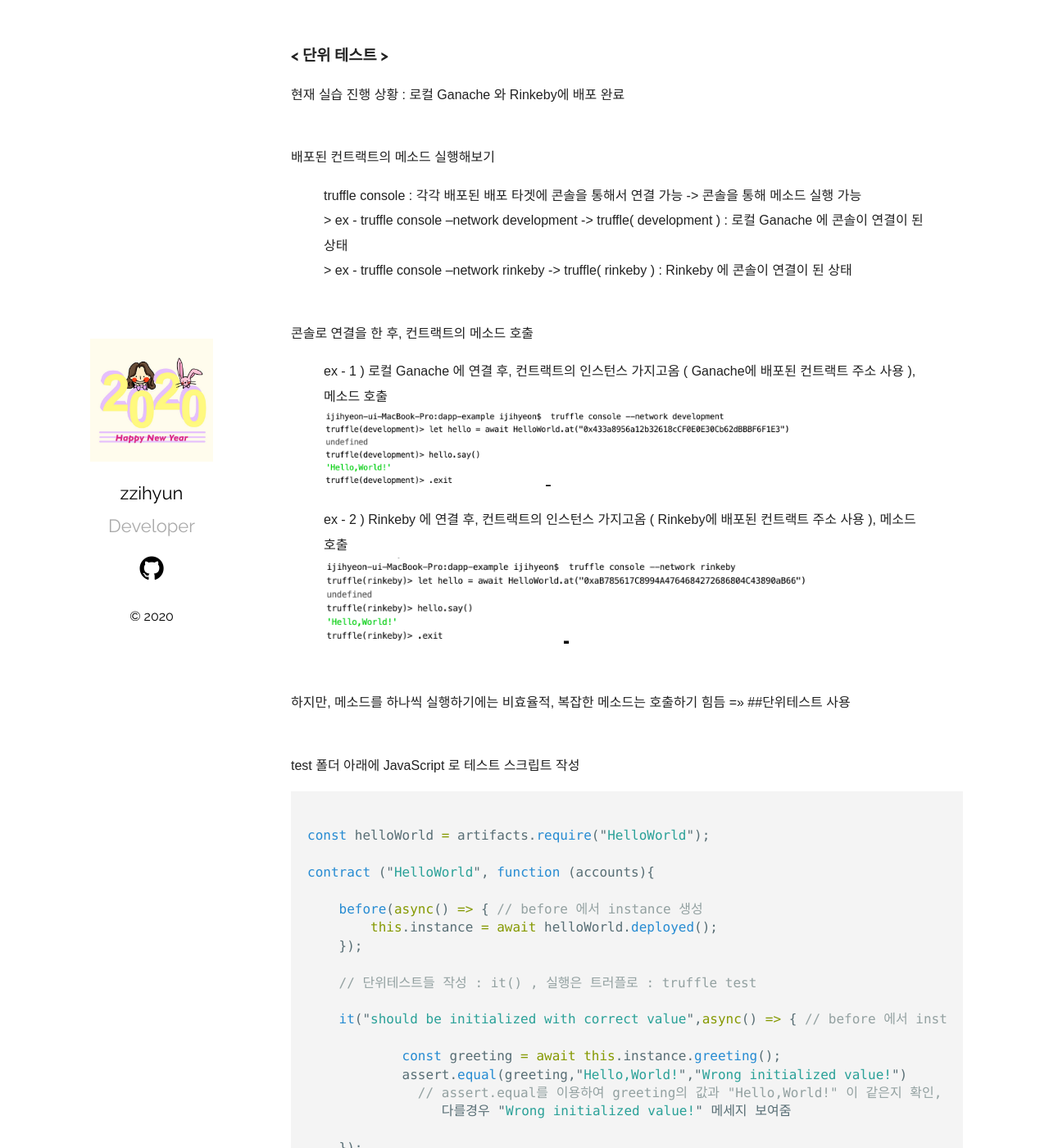
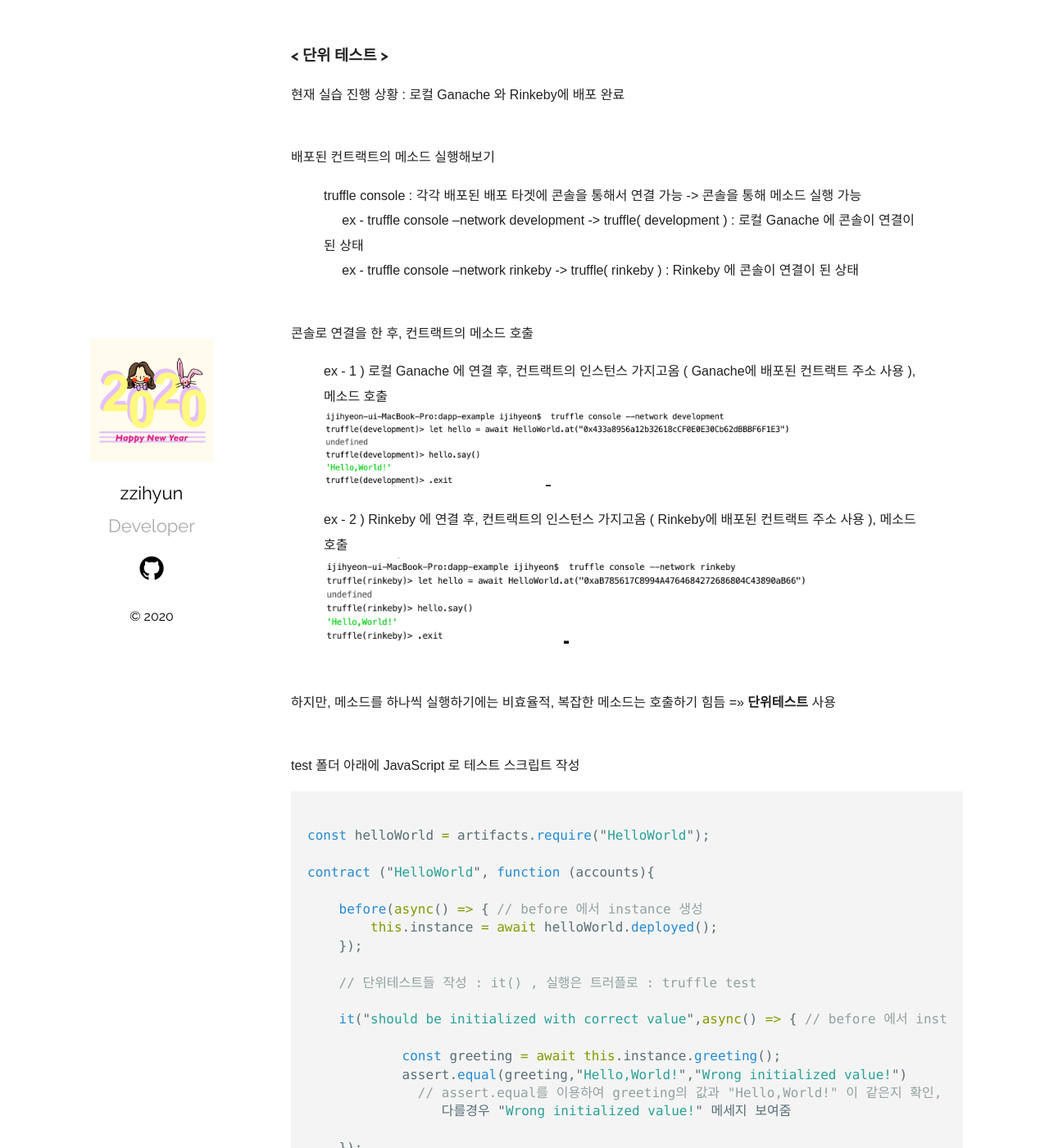
Before and after one commit to jhhhj1002/jhhhj1002.github.io, a Jekyll site: the page built from _posts/2020-03-27-Truffle-in-Blockchain-02.markdown, in a window 1280 px wide and 1400 px high, scrolled down 6992 px. Shown: the whole window at 82% size. Built offline with Jekyll 4.4.1, drawn with Linux system fonts in a browser that asks for light colours; part of the change alters nothing that is shown.

```diff
--- a/_posts/2020-03-27-Truffle-in-Blockchain-02.markdown
+++ b/_posts/2020-03-27-Truffle-in-Blockchain-02.markdown
@@ -137,8 +137,8 @@ truffle networks 를 통해 로컬( Ganache )에 배포한 컨트랙트 주소
 <br/>
 배포된 컨트랙트의 메소드 실행해보기
 > truffle console : 각각 배포된 배포 타겟에 콘솔을 통해서 연결 가능 -> 콘솔을 통해 메소드 실행 가능
->	> ex - truffle console --network development -> truffle( development ) : 로컬 Ganache 에 콘솔이 연결이 된 상태
->	> ex - truffle console --network rinkeby -> truffle( rinkeby ) : Rinkeby 에 콘솔이 연결이 된 상태
+> &nbsp;&nbsp;&nbsp;&nbsp; ex - truffle console --network development -> truffle( development ) : 로컬 Ganache 에 콘솔이 연결이 된 상태
+> &nbsp;&nbsp;&nbsp;&nbsp; ex - truffle console --network rinkeby -> truffle( rinkeby ) : Rinkeby 에 콘솔이 연결이 된 상태
 
 <br/>
 콘솔로 연결을 한 후, 컨트랙트의 메소드 호출
@@ -150,7 +150,7 @@ truffle networks 를 통해 로컬( Ganache )에 배포한 컨트랙트 주소
 <img src="/assets/imgs/Blockchain&Truffle_22.png" width="80%" height="45%" >
 
 <br/>
-하지만, 메소드를 하나씩 실행하기에는 비효율적, 복잡한 메소드는 호출하기 힘듬 =>> ##단위테스트 사용
+하지만, 메소드를 하나씩 실행하기에는 비효율적, 복잡한 메소드는 호출하기 힘듬 =>> **단위테스트** 사용
 
 <br/>
 test 폴더 아래에 JavaScript 로 테스트 스크립트 작성
```
